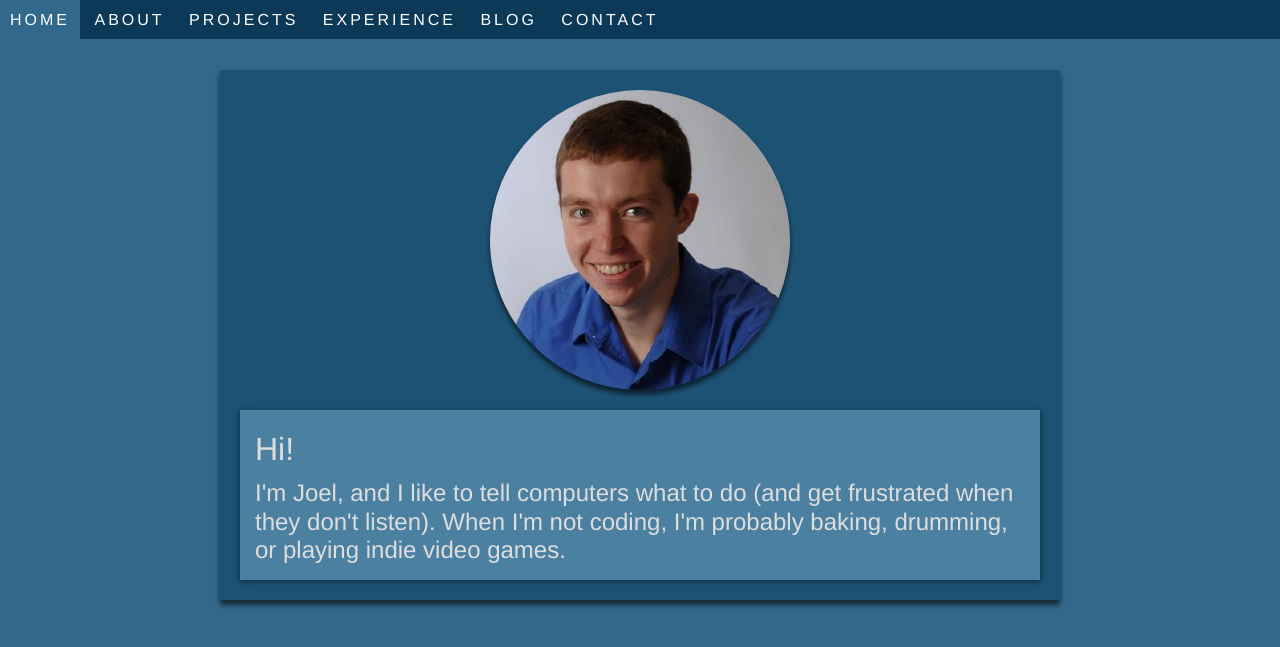
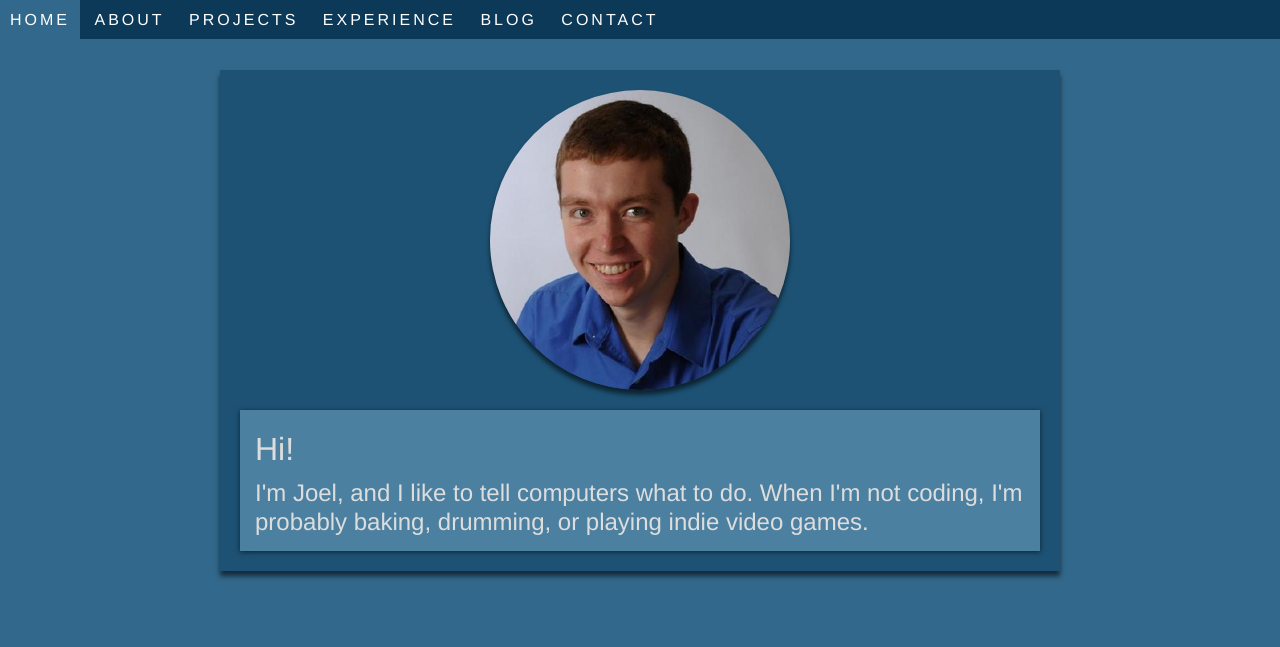
Before and after one commit to jroggeman/jroggeman.github.io, a Jekyll site: the page built from index.html, in a window 1280 px wide. Shown: the top 647 px of the page. Built offline with Jekyll 4.4.1, drawn with Linux system fonts in a browser that asks for light colours.

Commit message:
Extract homepage callout into data

```diff
--- /dev/null
+++ b/_data/homepage.yml
@@ -0,0 +1,2 @@
+summary: I'm Joel, and I like to tell computers what to do.  When I'm
+    not coding, I'm probably baking, drumming, or playing indie video games.
--- a/index.html
+++ b/index.html
@@ -6,8 +6,7 @@
 </div>
 <div class="card">
     <p id="intro">
-    <span class="leader">Hi!</span>I'm Joel, and I like to tell computers what
-    to do (and get frustrated when they don't listen).  When I'm not coding, I'm
-    probably baking, drumming, or playing indie video games.
+    <span class="leader">Hi!</span>
+    {{ site.data.homepage.summary }}
     </p>
 </div>
```
Also changed, not shown: 1 other file.
